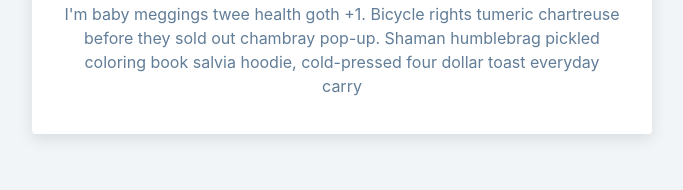
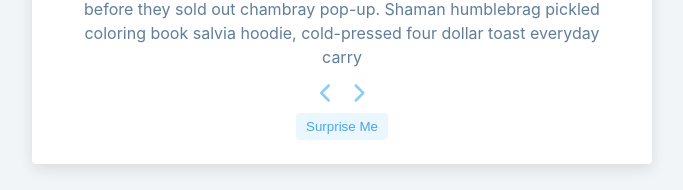
Before and after one commit to HemantKhinchiProjects/react-review, a React (Create React App) app: page / in a window 1280 px wide. Shown: the part 515-705 px from the top of the page, without its empty margins (298-981 px from the left). Built offline with nearby package versions, Linux system fonts and the light colour scheme.

Commit message:
1 file modified

```diff
--- a/src/Review.js
+++ b/src/Review.js
@@ -2,7 +2,7 @@ import React, { useState } from 'react';
 import people from './data';
 import { FontAwesomeIcon } from '@fortawesome/react-fontawesome';
 import {
-  FaChevronLeft,
+  faChevronLeft,
   faChevronRight,
   faQuoteRight,
 } from '@fortawesome/free-solid-svg-icons';
@@ -23,6 +23,15 @@ const Review = () => {
       <h4 className="author">{name}</h4>
       <p className="job">{job}</p>
       <p className="info">{text}</p>
+      <div className="buttonContainer">
+        <button className="prev-btn">
+          <FontAwesomeIcon icon={faChevronLeft} />
+        </button>
+        <button className="next-btn">
+          <FontAwesomeIcon icon={faChevronRight} />
+        </button>
+      </div>
+      <button className="random-btn">Surprise me</button>
     </article>
   );
 };
```
